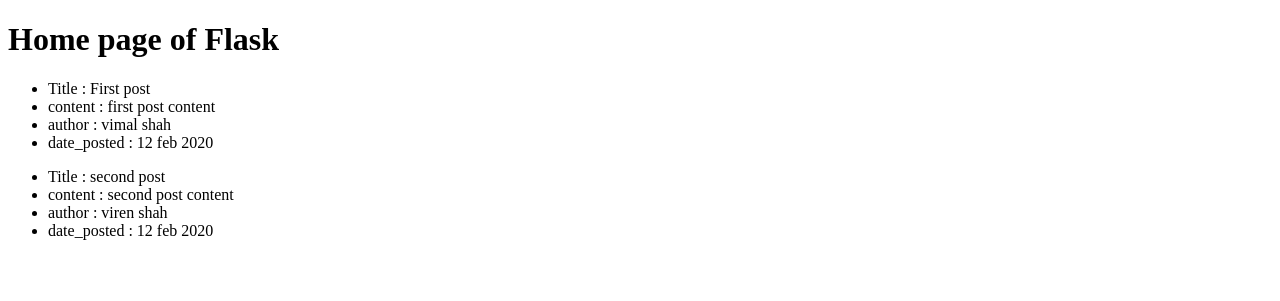
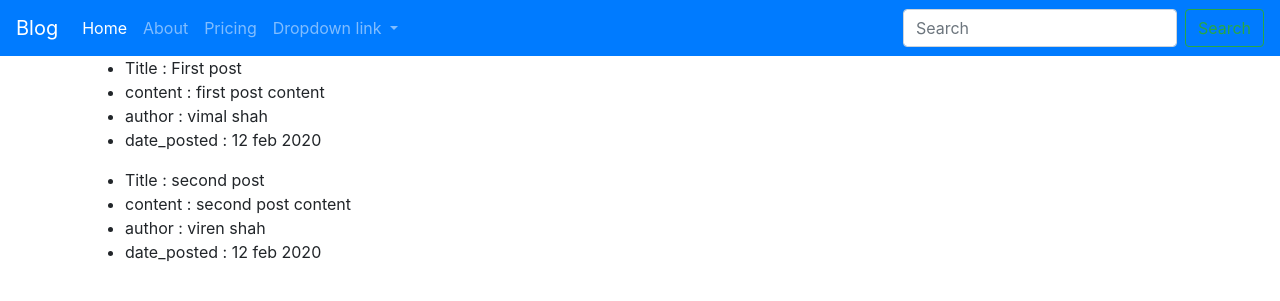
Before and after one commit to viralsir/flask_siddharth, a Flask app: page / in a window 1280 px wide. Shown: the top 301 px of the page. Run offline with Flask 2, Linux system fonts and the light colour scheme; some libraries are stand-ins or nearby versions.

Commit message:
i have added layout.html as a base template and edit home and about accordingly

```diff
--- a/flask_blog.py
+++ b/flask_blog.py
@@ -21,12 +21,12 @@
 @app.route("/")
 @app.route("/home")
 def Home():
-    return render_template("home.html",posts=posts)
+    return render_template("home.html",posts=posts,title="Home")
 
 
 @app.route("/about")
 def about():
-    return render_template("about.html")
+    return render_template("about.html",title="About")
 
 
 if __name__ == '__main__':
--- a/templates/home.html
+++ b/templates/home.html
@@ -1,13 +1,5 @@
-<!DOCTYPE html>
-<html lang="en">
-<head>
-    <meta charset="UTF-8">
-    <title>Home</title>
-</head>
-<body>
-    <h1>
-        Home page of Flask
-    </h1>
+{% extends "layout.html" %}
+{%block body%}
     {% for post in posts %}
         <ul>
             <li> Title : {{post.title}} </li>
@@ -19,5 +11,4 @@
         </ul>
     {% endfor %}
 
-</body>
-</html>
+{% endblock %}
--- /dev/null
+++ b/templates/layout.html
@@ -0,0 +1,68 @@
+<!DOCTYPE html>
+<html lang="en">
+<head>
+     <head>
+    <!-- Required meta tags -->
+    <meta charset="utf-8">
+    <meta name="viewport" content="width=device-width, initial-scale=1, shrink-to-fit=no">
+
+    <!-- Bootstrap CSS -->
+    <link rel="stylesheet" href="https://stackpath.bootstrapcdn.com/bootstrap/4.5.0/css/bootstrap.min.css" integrity="sha384-9aIt2nRpC12Uk9gS9baDl411NQApFmC26EwAOH8WgZl5MYYxFfc+NcPb1dKGj7Sk" crossorigin="anonymous">
+
+    {% if title : %}
+        <title>Blog-{{ title }}</title>
+    {%else %}
+        <title>Blog</title>
+    {% endif %}
+</head>
+<body>
+    <nav class="navbar navbar-expand-lg navbar-dark bg-primary">
+      <a class="navbar-brand" href="#">Blog</a>
+      <button class="navbar-toggler" type="button" data-toggle="collapse" data-target="#navbarNavDropdown" aria-controls="navbarNavDropdown" aria-expanded="false" aria-label="Toggle navigation">
+        <span class="navbar-toggler-icon"></span>
+      </button>
+      <div class="collapse navbar-collapse" id="navbarNavDropdown">
+        <ul class="navbar-nav">
+          <li class="nav-item active">
+            <a class="nav-link" href="home">Home <span class="sr-only">(current)</span></a>
+          </li>
+          <li class="nav-item">
+            <a class="nav-link" href="about">About</a>
+          </li>
+          <li class="nav-item">
+            <a class="nav-link" href="#">Pricing</a>
+          </li>
+          <li class="nav-item dropdown">
+            <a class="nav-link dropdown-toggle" href="#" id="navbarDropdownMenuLink" role="button" data-toggle="dropdown" aria-haspopup="true" aria-expanded="false">
+              Dropdown link
+            </a>
+            <div class="dropdown-menu" aria-labelledby="navbarDropdownMenuLink">
+              <a class="dropdown-item" href="#">Action</a>
+              <a class="dropdown-item" href="#">Another action</a>
+              <a class="dropdown-item" href="#">Something else here</a>
+            </div>
+          </li>
+        </ul>
+
+      </div>
+         <form class="form-inline">
+            <input class="form-control mr-sm-2" type="search" placeholder="Search" aria-label="Search">
+            <button class="btn btn-outline-success my-2 my-sm-0" type="submit">Search</button>
+        </form>
+    </nav>
+    <div class="container" >
+        {% block body %}
+        {%endblock%}
+
+    </div>
+
+
+
+    <!-- Optional JavaScript -->
+    <!-- jQuery first, then Popper.js, then Bootstrap JS -->
+    <script src="https://code.jquery.com/jquery-3.5.1.slim.min.js" integrity="sha384-DfXdz2htPH0lsSSs5nCTpuj/zy4C+OGpamoFVy38MVBnE+IbbVYUew+OrCXaRkfj" crossorigin="anonymous"></script>
+    <script src="https://cdn.jsdelivr.net/npm/popper.js@1.16.0/dist/umd/popper.min.js" integrity="sha384-Q6E9RHvbIyZFJoft+2mJbHaEWldlvI9IOYy5n3zV9zzTtmI3UksdQRVvoxMfooAo" crossorigin="anonymous"></script>
+    <script src="https://stackpath.bootstrapcdn.com/bootstrap/4.5.0/js/bootstrap.min.js" integrity="sha384-OgVRvuATP1z7JjHLkuOU7Xw704+h835Lr+6QL9UvYjZE3Ipu6Tp75j7Bh/kR0JKI" crossorigin="anonymous"></script>
+
+</body>
+</html>
```
Also changed, not shown: templates/about.html (+3 -9 lines).
